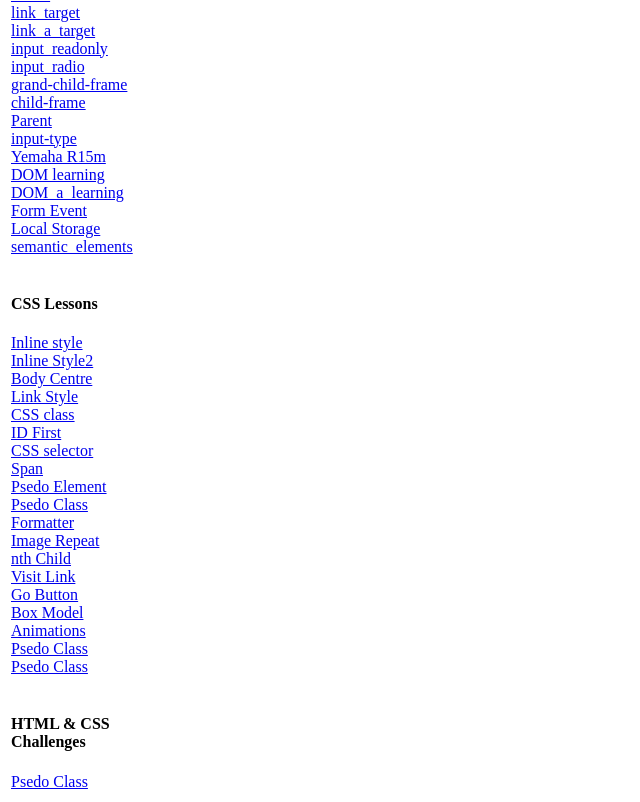
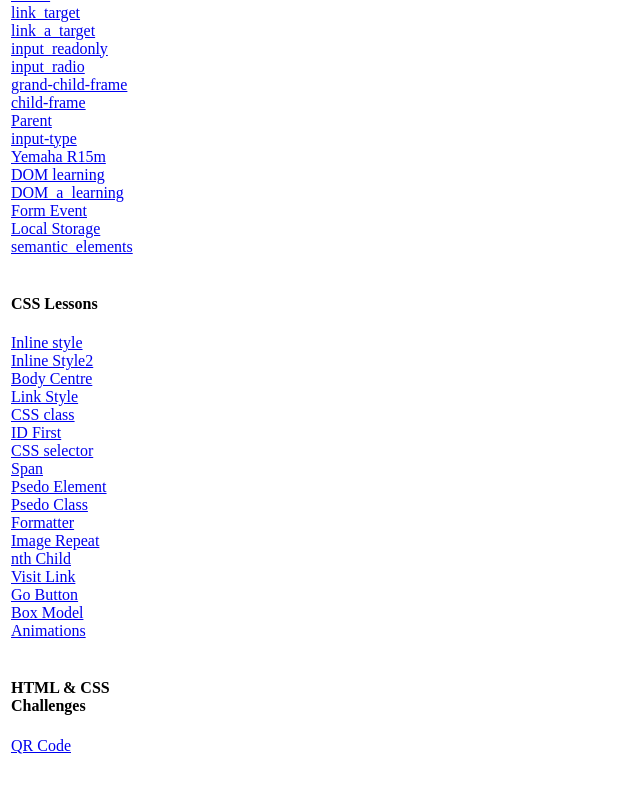
Before and after one commit to POOVARASANPARTHIBAN/NEW, a plain HTML site: page index.html in a window 1280 px wide. Shown: the part 342-1144 px from the top of the page, without its empty margins (0-640 px from the left). After the commit the page ends 1108 px from the top, so only its background shows below. Drawn offline with Linux system fonts and the light colour scheme.

Commit message:
index name change commit

```diff
--- a/index.html
+++ b/index.html
@@ -162,19 +162,13 @@
                         <div>
                             <a href="./src/csslessons/p17_animation.html">Animations</a>
                         </div>
-                        <div>
-                            <a href="./src/csslessons/">Psedo Class</a>
-                        </div>
-                        <div>
-                            <a href="./src/csslessons/p10_psedo_class.html">Psedo Class</a>
-                        </div>
 
 <br>
                         <div>
                             <h4>HTML & CSS Challenges</h4>
                         </div>
                         <div>
-                            <a href="./src/csslessons/qr_code/qr_code.html">Psedo Class</a>
+                            <a href="./src/csslessons/qr_code/qr_code.html">QR Code</a>
                         </div>
                     </td>
                 </tr>
```
